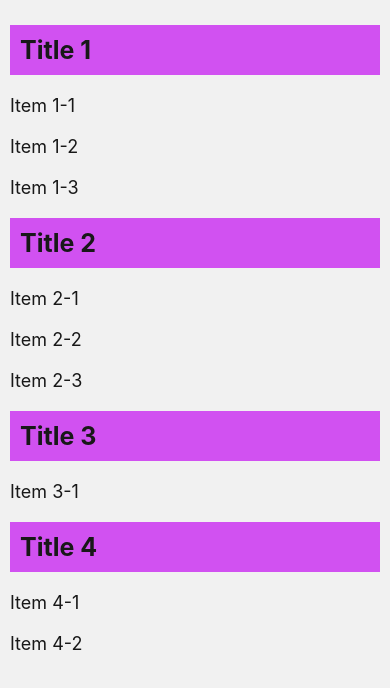
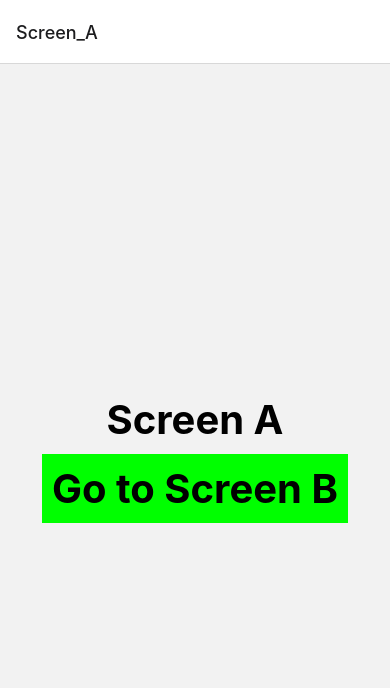
Before and after one commit to iamkieb/react-example, a React Native app: screen / in a window 390 px wide. Shown: the top 688 px of the page. Built offline with nearby package versions, Linux system fonts and the light colour scheme.

Commit message:
stack navigator

```diff
--- a/App.js
+++ b/App.js
@@ -1,99 +1,76 @@
-import { StatusBar } from 'expo-status-bar';
-import { useState } from 'react';
-import { StyleSheet, Text, View , RefreshControl, ScrollView, SafeAreaView, SectionList} from 'react-native';
+import { NavigationContainer } from '@react-navigation/native'
+import { createStackNavigator } from '@react-navigation/stack'
+import { StatusBar } from 'expo-status-bar'
+import { useState } from 'react'
+import { StyleSheet, Text, View, Pressable } from 'react-native'
 // import { SafeAreaView } from 'react-native-safe-area-context';
 // import { useSafeAreaInsets } from 'react-native-safe-area-context';
 
-const App = () => {
+const Stack = createStackNavigator()
 
-  const [Items, setItems] = useState([
-    { name: 'Item 1' },
-    { name: 'Item 2' },
-    { name: 'Item 3' },
-    { name: 'Item 4' },
-    { name: 'Item 5' },
-    { name: 'Item 6' },
-    { name: 'Item 7' },
-    { name: 'Item 8' },
-    { name: 'Item 9' },
-    { name: 'Item 27' },
-    { name: 'Item 78' },
-  ]);
-  const DATA = [
-    {
-      title: 'Title 1',
-      data: ['Item 1-1', 'Item 1-2', 'Item 1-3'],
-    },
-    {
-      title: 'Title 2',
-      data: ['Item 2-1', 'Item 2-2', 'Item 2-3'],
-    },
-    {
-      title: 'Title 3',
-      data: ['Item 3-1'],
-    },
-    {
-      title: 'Title 4',
-      data: ['Item 4-1', 'Item 4-2'],
-    },
-  ]
-  const [Refreshing, setRefreshing] = useState(false);
-
-  const onRefresh = () => {
-    setRefreshing(true);
-    setItems([...Items, { name: 'Item 69' }]);
-    setRefreshing(false);
+function ScreenA({ navigation }) {
+  const onPressHandler = () => {
+    navigation.navigate('Screen_B')
   }
 
   return (
-    <SafeAreaView style={[styles.container]}>
-      <SectionList style={styles.body}
-        keyExtractor={(item, index) => index.toString()}
-        sections={DATA}
-        renderItem={({ item }) => (
-          <Text style={styles.text}>{item}</Text>
-        )}
-        renderSectionHeader={({section})=>(
-          <View style={styles.item}>
-            <Text style={styles.h1}>{section.title}</Text>
-          </View>
-        )}
-      />
-    </SafeAreaView>
-  );
-};
+    <View style={styles.body}>
+      <Text style={styles.text}>Screen A</Text>
+      <Pressable
+        onPress={onPressHandler}
+        style={({ pressed }) => ({
+          backgroundColor: pressed ? '#ddd' : '#0f0',
+        })}
+      >
+        <Text style={styles.text}>Go to Screen B</Text>
+      </Pressable>
+    </View>
+  )
+}
+
+function ScreenB({ navigation }) {
+  const onPressHandler = () => {
+    // navigation.navigate('Screen_A');
+    navigation.goBack()
+  }
+
+  return (
+    <View style={styles.body}>
+      <Text style={styles.text}>Screen B</Text>
+      <Pressable
+        onPress={onPressHandler}
+        style={({ pressed }) => ({
+          backgroundColor: pressed ? '#ddd' : '#0f0',
+        })}
+      >
+        <Text style={styles.text}>Go to Screen A</Text>
+      </Pressable>
+    </View>
+  )
+}
+
+function App() {
+  return (
+    <NavigationContainer>
+      <Stack.Navigator>
+        <Stack.Screen name="Screen_A" component={ScreenA} />
+        <Stack.Screen name="Screen_B" component={ScreenB} />
+      </Stack.Navigator>
+    </NavigationContainer>
+  )
+}
 
 const styles = StyleSheet.create({
-  container: {
-    flex: 1,
-    flexDirection: 'column',
-    backgroundColor: 'red'
-  },
   body: {
     flex: 1,
-    backgroundColor: '#f1f1f1',
-    paddingTop: 15,
-    paddingBottom: 20,
-  },
-  item: {
-    margin: 10,
-    backgroundColor: '#d151f1',
+    justifyContent: 'center',
+    alignItems: 'center',
   },
   text: {
-    color: '#181818',
-    fontSize: 18,
+    fontSize: 40,
+    fontWeight: 'bold',
     margin: 10,
   },
-  h1: {
-    color: '#181818',
-    fontSize: 25,
-    margin: 10,
-    fontWeight: 'bold',
-  },
-  button: {
-    width: 200,
-    height: 60,
-  }
-});
+})
 
-export default App;
+export default App
```
